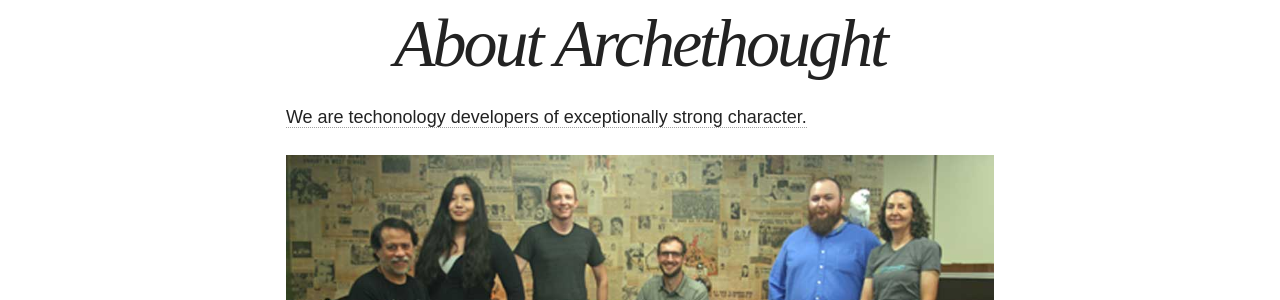
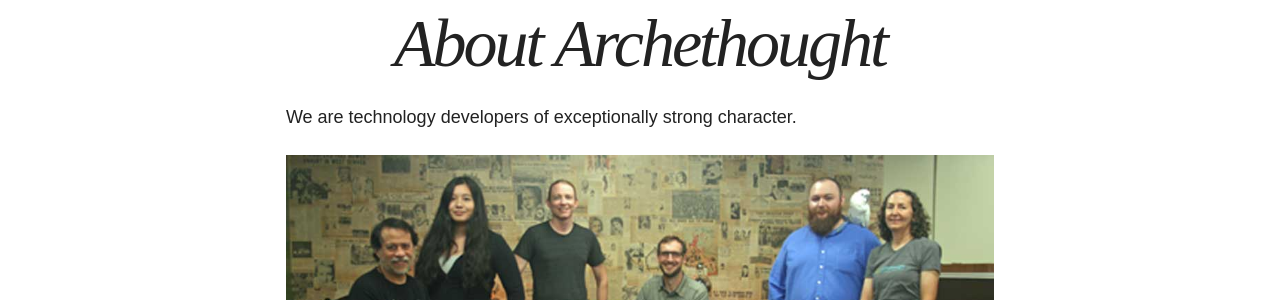
Before and after one commit to Archethought/Archethought.github.io, a Jekyll site: the page built from about/index.md, in a window 1280 px wide. Shown: the part 294-594 px from the top of the page. Built offline with Jekyll 4.4.1, drawn with Linux system fonts in a browser that asks for light colours; nearby versions of some CDN libraries.

Commit message:
fix typo

```diff
--- a/about/index.md
+++ b/about/index.md
@@ -10,7 +10,7 @@
 ---
 [^1]: Example: *domain.com/category-name/post-title*
 
-[We are techonology developers of exceptionally strong character.](http://www.archethought.com/)
+We are technology developers of exceptionally strong character.
 
 ![Archethought Team](/images/IMG_6253-group-w1024h550.jpg "Archethought Team")
 
```
